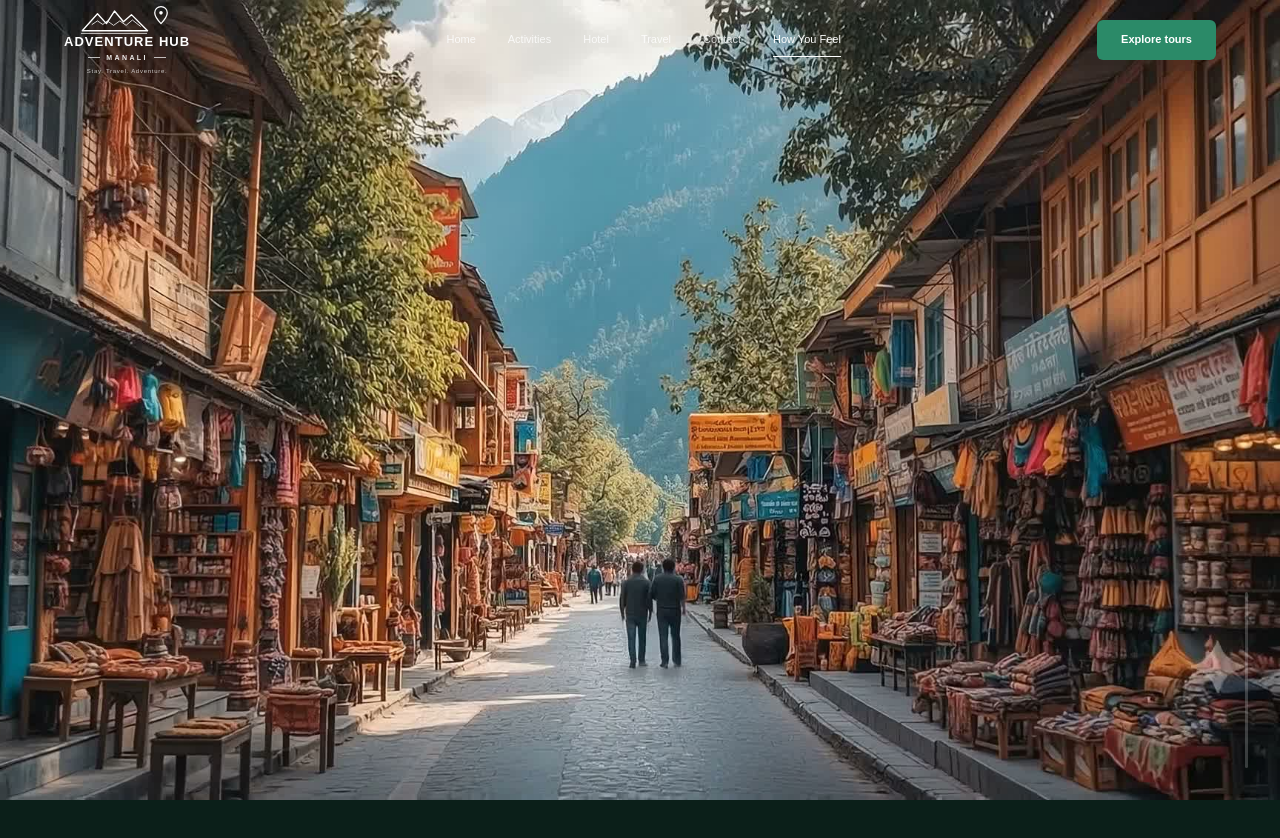
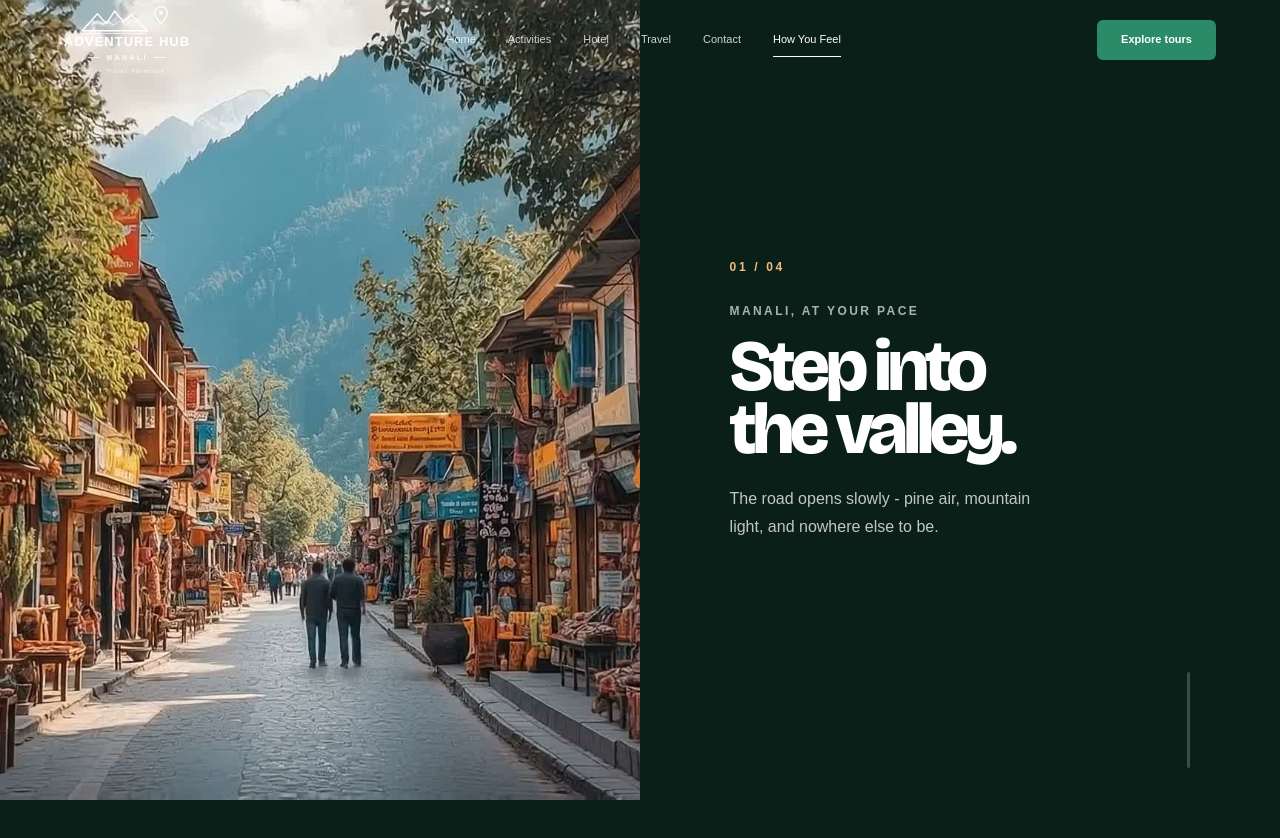
Before and after one commit to ArushKhasru/Adventure_Hub_Manali, a Next.js app: page /how-you-feel in a window 1280 px wide. Shown: the top 838 px of the page. Built offline with nearby package versions, Linux system fonts and the light colour scheme; a web font is replaced by a local one.

Commit message:
Enhance Mall Road scroll story

```diff
--- a/components/MallRoadScroll.tsx
+++ b/components/MallRoadScroll.tsx
@@ -7,6 +7,13 @@ const FRAME_PATH = "/images/manali-walk/frames/ezgif-frame-";
 const PRELOAD_AHEAD = 10;
 const PRELOAD_BEHIND = 3;
 
+const STORY_BEATS = [
+  { eyebrow: "Manali, at your pace", title: "Step into\nthe valley.", copy: "The road opens slowly - pine air, mountain light, and nowhere else to be." },
+  { eyebrow: "A little closer", title: "Let the day\nunfold.", copy: "Follow the movement of Mall Road, where warm cafes and small discoveries fill the hours." },
+  { eyebrow: "Keep wandering", title: "Find your\nfavourite turn.", copy: "A quiet lane, a view that makes you pause, a story worth taking home." },
+  { eyebrow: "Make it yours", title: "This is your\nmountain day.", copy: "Take the long way. Manali is ready whenever you are." },
+];
+
 function frameSrc(index: number) {
   return `${FRAME_PATH}${String(index + 1).padStart(3, "0")}.jpg`;
 }
@@ -15,6 +22,12 @@ export default function MallRoadScroll() {
   const wrapRef = useRef<HTMLDivElement>(null);
   const canvasRef = useRef<HTMLCanvasElement>(null);
   const progressRef = useRef<HTMLDivElement>(null);
+  const storyRef = useRef<HTMLDivElement>(null);
+  const eyebrowRef = useRef<HTMLParagraphElement>(null);
+  const titleRef = useRef<HTMLHeadingElement>(null);
+  const copyRef = useRef<HTMLParagraphElement>(null);
+  const chapterRef = useRef<HTMLParagraphElement>(null);
+  const finalMessageRef = useRef<HTMLDivElement>(null);
 
   useEffect(() => {
     const wrap = wrapRef.current;
@@ -30,6 +43,30 @@ export default function MallRoadScroll() {
     let smoothedFrame = 0;
     let scrollAnimationFrame = 0;
     let motionAnimationFrame = 0;
+    let activeBeat = 0;
+
+    const updateStory = (progress: number) => {
+      const isAtLastFrame = progress >= 0.995;
+      storyRef.current?.classList.toggle("hidden", isAtLastFrame);
+      finalMessageRef.current?.classList.toggle("hidden", !isAtLastFrame);
+      if (isAtLastFrame) {
+        activeBeat = -1;
+        return;
+      }
+
+      const nextBeat = Math.min(STORY_BEATS.length - 1, Math.floor(progress * STORY_BEATS.length));
+      if (nextBeat === activeBeat) return;
+      activeBeat = nextBeat;
+      const beat = STORY_BEATS[nextBeat];
+      if (eyebrowRef.current) eyebrowRef.current.textContent = beat.eyebrow;
+      if (titleRef.current) titleRef.current.textContent = beat.title;
+      if (copyRef.current) copyRef.current.textContent = beat.copy;
+      if (chapterRef.current) chapterRef.current.textContent = `${String(nextBeat + 1).padStart(2, "0")} / ${String(STORY_BEATS.length).padStart(2, "0")}`;
+      storyRef.current?.animate(
+        [{ opacity: 0.35, transform: "translateY(8px)" }, { opacity: 1, transform: "translateY(0)" }],
+        { duration: 360, easing: "ease-out" },
+      );
+    };
 
     const drawCover = (image: HTMLImageElement) => {
       const width = canvas.width;
@@ -88,6 +125,7 @@ export default function MallRoadScroll() {
       const progress = Math.min(1, Math.max(0, -bounds.top / scrollLength));
       targetFrame = Math.round(progress * (FRAME_COUNT - 1));
       if (progressRef.current) progressRef.current.style.transform = `scaleY(${progress})`;
+      updateStory(progress);
       preloadAround(targetFrame);
       if (!motionAnimationFrame) motionAnimationFrame = window.requestAnimationFrame(easeFrame);
     };
@@ -114,11 +152,22 @@ export default function MallRoadScroll() {
 
   return (
     <section ref={wrapRef} aria-label="Scroll through Manali Mall Road" className="relative h-[400vh] bg-[#0b1f19]">
-      <div className="sticky top-0 h-screen overflow-hidden bg-[#0b1f19]">
-        <canvas ref={canvasRef} className="size-full" />
-        <div aria-hidden="true" className="absolute bottom-8 right-6 h-36 w-[3px] rounded-full bg-white/20 sm:right-8 sm:h-44">
-          <div ref={progressRef} className="h-full origin-top scale-y-0 rounded-full bg-[#e8a75d]" />
+      <div className="sticky top-0 grid h-screen grid-rows-[1fr_.82fr] overflow-hidden bg-[#0b1f19] md:grid-cols-2 md:grid-rows-1">
+        <div className="relative min-h-0 overflow-hidden">
+          <canvas ref={canvasRef} className="size-full" />
         </div>
+        <aside className="relative flex min-h-0 items-center bg-[#0b1f19] px-7 py-10 text-white sm:px-12 md:px-14 lg:px-[clamp(3.5rem,7vw,9rem)]">
+          <div ref={storyRef} className="max-w-[30rem]">
+            <p ref={chapterRef} className="text-xs font-extrabold tracking-[.22em] text-[#f1bc7d]">01 / 04</p>
+            <p ref={eyebrowRef} className="mt-7 text-xs font-bold uppercase tracking-[.2em] text-white/65">Manali, at your pace</p>
+            <h1 ref={titleRef} className="mt-4 whitespace-pre-line font-[family-name:var(--font-display)] text-5xl font-extrabold leading-[.88] tracking-[-.065em] text-white sm:text-6xl lg:text-7xl">Step into{`\n`}the valley.</h1>
+            <p ref={copyRef} className="mt-6 max-w-[38ch] text-pretty text-sm leading-6 text-white/75 sm:text-base sm:leading-7">The road opens slowly - pine air, mountain light, and nowhere else to be.</p>
+          </div>
+          <div ref={finalMessageRef} className="hidden max-w-[12ch] font-[family-name:var(--font-display)] text-6xl font-extrabold leading-[.86] tracking-[-.07em] text-white sm:text-7xl lg:text-8xl">Scroll down to move</div>
+          <div aria-hidden="true" className="absolute bottom-8 right-7 h-24 w-[3px] rounded-full bg-white/20 sm:right-12 md:right-14 lg:right-[clamp(3.5rem,7vw,9rem)]">
+            <div ref={progressRef} className="h-full origin-top scale-y-0 rounded-full bg-[#e8a75d]" />
+          </div>
+        </aside>
       </div>
     </section>
   );
```
